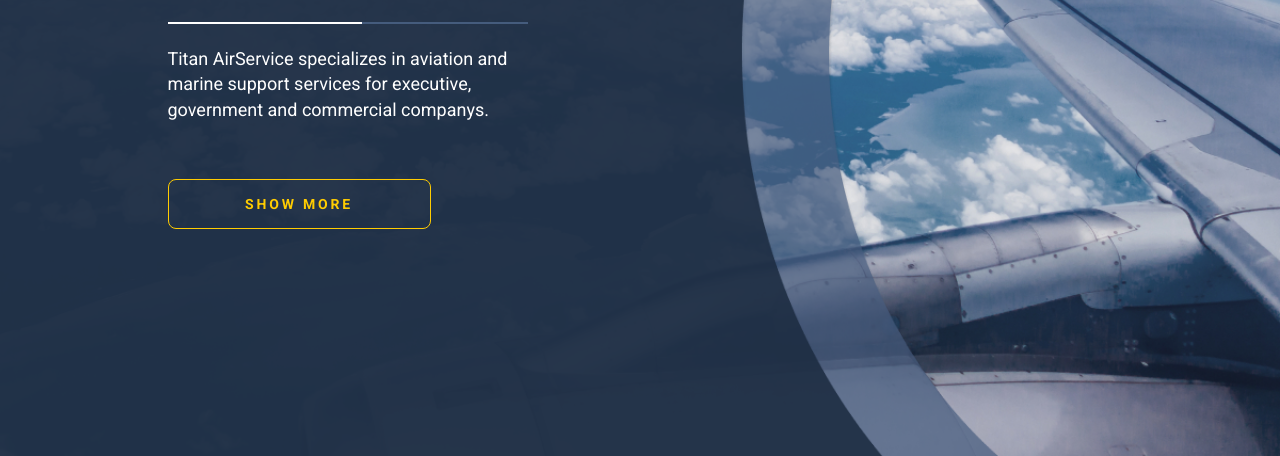
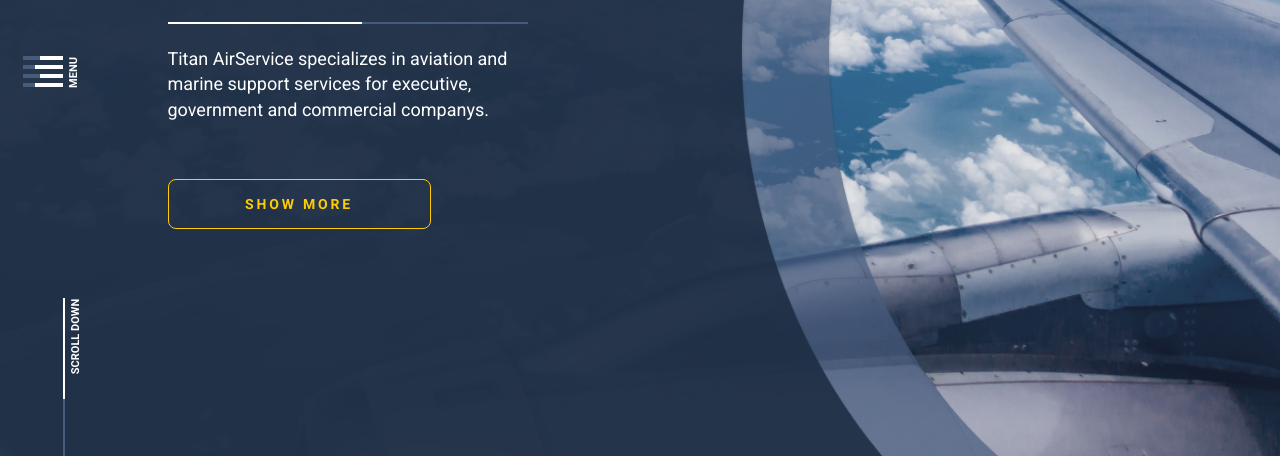
Before and after one commit to it4ban/titan-air-html, a website built with Vite: page index.html in a window 1280 px wide. Shown: the part 344-800 px from the top of the page. Built offline with nearby package versions, Linux system fonts and the light colour scheme.

Commit message:
feat: add home sidebar

```diff
--- a/index.html
+++ b/index.html
@@ -423,6 +423,26 @@
 			</div>
 		</header>
 
+		<aside class="sidebar-menu">
+			<div class="sidebar-menu__wrapper">
+				<div class="sidebar-menu__nav">
+					<div class="menu-gamburger">
+						<span class="menu-gamburger__line"></span>
+						<span class="menu-gamburger__line"></span>
+						<span class="menu-gamburger__line"></span>
+						<span class="menu-gamburger__line"></span>
+					</div>
+
+					<span class="sidebar-title sidebar-menu__title">Menu</span>
+				</div>
+
+				<div class="sidebar-prompt">
+					<div class="sidebar-prompt__line"></div>
+					<span class="sidebar-title sidebar-prompt__message">SCROLL DOWN</span>
+				</div>
+			</div>
+		</aside>
+
 		<main class="home">
 			<section class="one-screen">
 				<div class="one-screen__figure-1"></div>
--- a/src/scss/blocks/_header.scss
+++ b/src/scss/blocks/_header.scss
@@ -9,7 +9,7 @@
 	width: 100%;
 	height: 100px;
 	transition: all vars.$transition;
-	z-index: 3;
+	z-index: 5;
 
 	&--hidden {
 		height: 0;
@@ -17,6 +17,7 @@
 		.header__wrapper {
 			opacity: 0;
 			height: 0;
+			overflow: hidden;
 		}
 
 		.menu-gamburger {
@@ -115,63 +116,3 @@
 		opacity: 0.8;
 	}
 }
-
-.menu-gamburger {
-	cursor: pointer;
-	background-color: vars.$darkBlue;
-	width: 100px;
-	height: 100px;
-	display: flex;
-	flex-direction: column;
-	align-items: center;
-	justify-content: center;
-	gap: 5px;
-	transition: all 0.3s ease-in-out;
-
-	&:hover {
-		.menu-gamburger__line {
-			&:nth-child(odd) {
-				&::after {
-					width: 28px;
-				}
-			}
-
-			&:nth-child(even) {
-				&::after {
-					width: 23px;
-				}
-			}
-		}
-	}
-
-	&__line {
-		position: relative;
-		display: block;
-		width: 40px;
-		height: 4px;
-		background-color: #455c7d;
-
-		&::after {
-			content: '';
-			transition: all 0.3s ease;
-			display: block;
-			position: absolute;
-			right: 0;
-			top: 0;
-			height: 4px;
-			background-color: vars.$light;
-		}
-
-		&:nth-child(odd) {
-			&::after {
-				width: 23px;
-			}
-		}
-
-		&:nth-child(even) {
-			&::after {
-				width: 28px;
-			}
-		}
-	}
-}
--- /dev/null
+++ b/src/scss/blocks/_home-sidebar.scss
@@ -0,0 +1,143 @@
+@use '../vars';
+@use '../mixins';
+
+.sidebar-menu {
+	position: fixed;
+	left: 0;
+	top: 0;
+	height: 100vh;
+	width: 88px;
+	z-index: 3;
+
+	@media (max-width: 970px) {
+		display: none;
+	}
+
+	&__wrapper {
+		display: flex;
+
+		align-items: center;
+		justify-content: center;
+		height: 100%;
+	}
+
+	&__nav {
+		position: relative;
+		top: 15px;
+	}
+
+	&__title {
+		position: absolute;
+		top: 10px;
+		right: -26px;
+	}
+
+	.menu-gamburger {
+		cursor: pointer;
+		display: flex;
+		flex-direction: column;
+		align-items: center;
+		justify-content: center;
+		gap: 5px;
+		width: inherit;
+		height: inherit;
+		background-color: transparent;
+
+		@include mixins.hover {
+			.menu-gamburger__line {
+				&:nth-child(odd) {
+					&::after {
+						width: 28px;
+					}
+				}
+
+				&:nth-child(even) {
+					&::after {
+						width: 23px;
+					}
+				}
+			}
+		}
+
+		&__line {
+			position: relative;
+			display: block;
+			width: 40px;
+			height: 4px;
+			background-color: #455c7d;
+
+			&::after {
+				content: '';
+				transition: all 0.3s ease;
+				display: block;
+				position: absolute;
+				right: 0;
+				top: 0;
+				height: 4px;
+				background-color: vars.$light;
+			}
+
+			&:nth-child(odd) {
+				&::after {
+					width: 23px;
+				}
+			}
+
+			&:nth-child(even) {
+				&::after {
+					width: 28px;
+				}
+			}
+		}
+	}
+}
+
+.sidebar-title {
+	font-size: 11px;
+	font-weight: 700;
+	text-transform: uppercase;
+	color: vars.$light;
+	transform: rotate(-90deg);
+}
+
+.sidebar-prompt {
+	position: relative;
+	margin-top: auto;
+
+	&__line {
+		height: 158px;
+		width: 2px;
+		background-color: #455c7d;
+		position: relative;
+
+		&::before {
+			content: '';
+			display: block;
+			position: absolute;
+			width: 2px;
+			left: 0;
+			height: 101px;
+			background-color: vars.$light;
+			animation: scroll 1s infinite linear;
+		}
+	}
+
+	&__message {
+		position: absolute;
+		text-wrap: nowrap;
+		top: 32px;
+		right: -48px;
+	}
+}
+
+@keyframes scroll {
+	0% {
+		top: 0;
+	}
+	50% {
+		top: 28px;
+	}
+	100% {
+		top: 57px;
+	}
+}
--- a/src/scss/blocks/_lang-switcher.scss
+++ b/src/scss/blocks/_lang-switcher.scss
@@ -3,6 +3,7 @@
 
 .lang {
 	position: relative;
+	z-index: 3;
 
 	&__wrapper {
 		z-index: 2;
@@ -17,7 +18,7 @@
 		z-index: 2;
 		font-size: 18px;
 		font-weight: bold;
-		transition: all vars.$transition;
+		transition: all 0.1s ease;
 
 		&--darken {
 			color: vars.$blue;
--- /dev/null
+++ b/src/scss/blocks/_menu-gamburger.scss
@@ -0,0 +1,61 @@
+@use '../vars';
+
+.menu-gamburger {
+	cursor: pointer;
+	background-color: vars.$darkBlue;
+	width: 100px;
+	height: 100px;
+	display: flex;
+	flex-direction: column;
+	align-items: center;
+	justify-content: center;
+	gap: 5px;
+	transition: all 0.3s ease-in-out;
+
+	&:hover {
+		.menu-gamburger__line {
+			&:nth-child(odd) {
+				&::after {
+					width: 28px;
+				}
+			}
+
+			&:nth-child(even) {
+				&::after {
+					width: 23px;
+				}
+			}
+		}
+	}
+
+	&__line {
+		position: relative;
+		display: block;
+		width: 40px;
+		height: 4px;
+		background-color: #455c7d;
+
+		&::after {
+			content: '';
+			transition: all 0.3s ease;
+			display: block;
+			position: absolute;
+			right: 0;
+			top: 0;
+			height: 4px;
+			background-color: vars.$light;
+		}
+
+		&:nth-child(odd) {
+			&::after {
+				width: 23px;
+			}
+		}
+
+		&:nth-child(even) {
+			&::after {
+				width: 28px;
+			}
+		}
+	}
+}
--- a/src/scss/style.scss
+++ b/src/scss/style.scss
@@ -3,10 +3,12 @@
 
 // BLOCKS
 @use 'blocks/mobile-menu';
+@use 'blocks/menu-gamburger';
 @use 'blocks/header';
 @use 'blocks/logo';
 @use 'blocks/contacts-icon';
 @use 'blocks/lang-switcher';
+@use 'blocks/home-sidebar';
 @use 'blocks/button';
 @use 'blocks/category-block';
 @use 'blocks/social-icon';
--- /dev/null
+++ b/src/ts/classes/LangSwitcher.ts
@@ -0,0 +1,20 @@
+import $ from 'jquery';
+
+export class LangSwitcher {
+	private state: boolean = false;
+
+	private toggleState() {
+		if (this.state) {
+			$('.lang__icon').addClass('lang__icon--rotate');
+			$('.lang-variants').addClass('lang-variants--open');
+		} else {
+			$('.lang__icon').removeClass('lang__icon--rotate');
+			$('.lang-variants').removeClass('lang-variants--open');
+		}
+	}
+
+	toggle() {
+		this.state = !this.state;
+		this.toggleState();
+	}
+}
--- a/src/ts/main.ts
+++ b/src/ts/main.ts
@@ -1,6 +1,7 @@
 import $ from 'jquery';
 
 import { Menu } from './classes/menu';
+import { LangSwitcher } from './classes/LangSwitcher';
 
 import { screenScroll } from './libs/scroll';
 
@@ -28,6 +29,7 @@ function handleChangeColor(index: number = 0) {
 
 $(() => {
 	const menu = new Menu();
+	const langSwitcher = new LangSwitcher();
 
 	const { handleCalculateSectionOffset, handleMouseWheel, getActiveSection } = screenScroll();
 
@@ -46,4 +48,6 @@ $(() => {
 
 	$('.menu-gamburger').on('click', (e) => menu.open(e));
 	$('.close-mobile').on('click', (e) => menu.close(e));
+
+	$('.lang').on('click', () => langSwitcher.toggle());
 });
```
